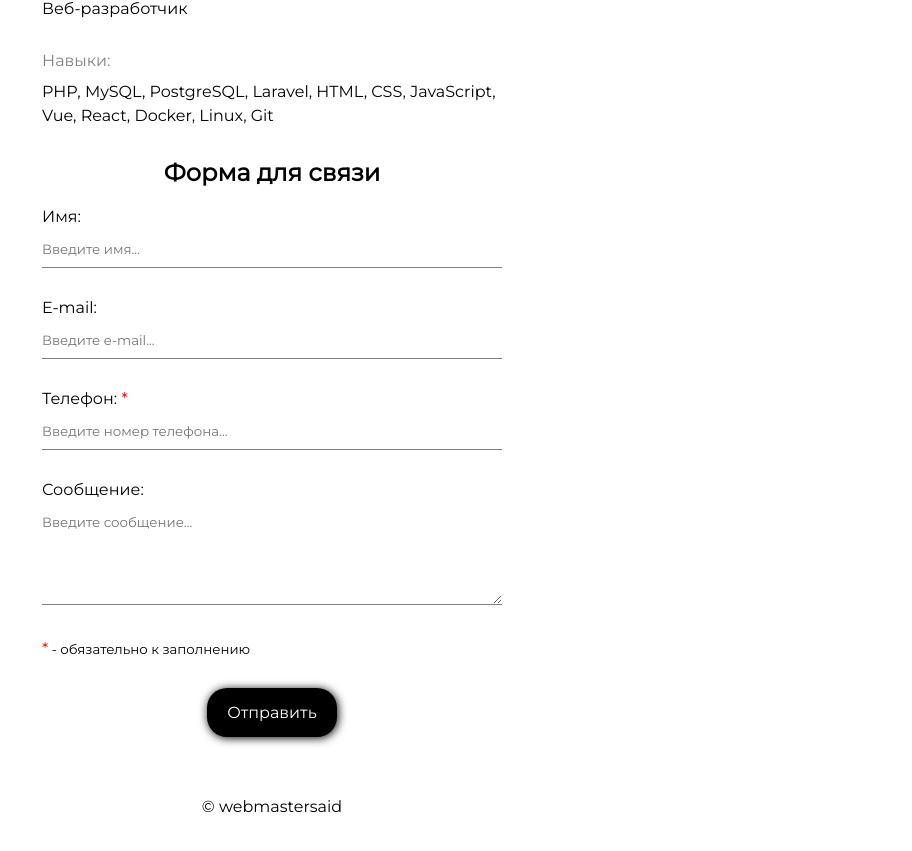
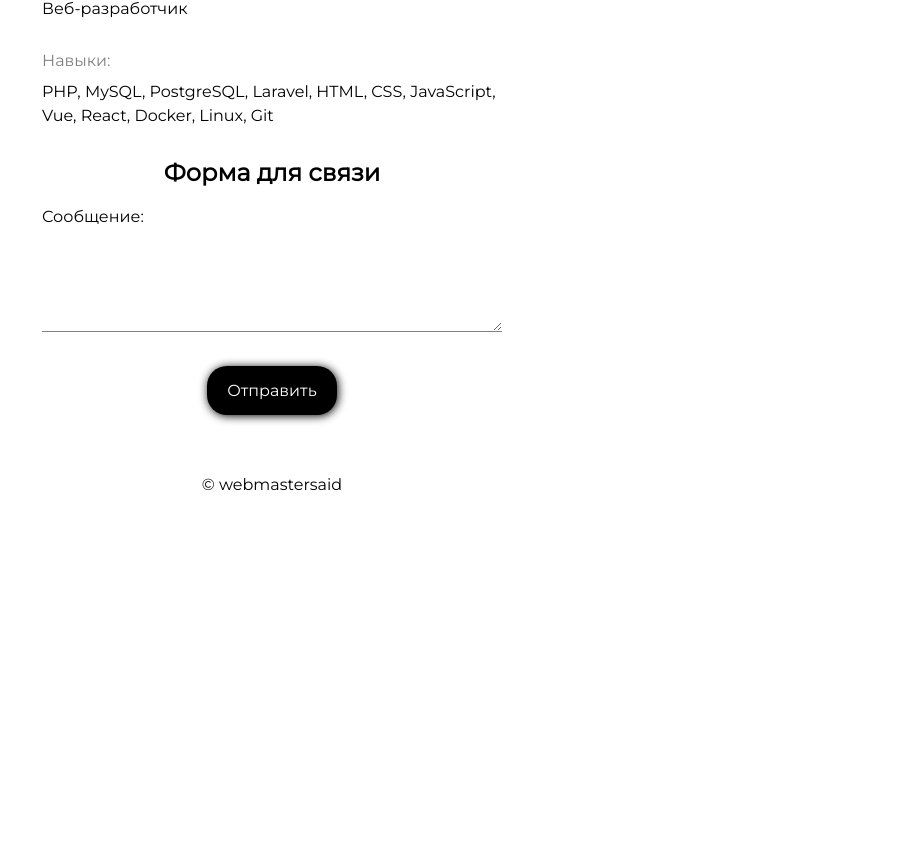
Before and after one commit to webmastersaid/webmastersaid.github.io, a plain HTML site: page ru/index.html in a window 1280 px wide. Shown: the part 151-1002 px from the top of the page, without its empty margins (368-1280 px from the left). After the commit the page ends 800 px from the top, so only its background shows below. Drawn offline with Linux system fonts and the light colour scheme.

Commit message:
update #3

```diff
--- a/ru/index.html
+++ b/ru/index.html
@@ -54,25 +54,9 @@
                 <h2>Форма для связи</h2>
                 <form id="form" action="https://formspree.io/f/xvodqpnp" method="POST">
                     <div class="form-group">
-                        <label for="name">Имя:</label>
-                        <input type="text" name="name" id="name" placeholder="Введите имя..." autocomplete="name">
-                    </div>
-                    <div class="form-group">
-                        <label for="email">E-mail:</label>
-                        <input type="email" name="email" id="email" placeholder="Введите e-mail..." autocomplete="email">
-                    </div>
-                    <div class="form-group">
-                        <label for="tel">Телефон: <span class="red-text">*</span></label>
-                        <input type="tel" name="tel" id="tel" placeholder="Введите номер телефона..." autocomplete="tel" required>
-                    </div>
-                    <div class="form-group">
                         <label for="message">Сообщение:</label>
-                        <textarea name="message" id="message" cols="15" rows="5" placeholder="Введите сообщение..."></textarea>
-                    </div>
-                    <div class="form-group">
-                        <p>
-                            <span class="red-text">*</span><small> - обязательно к заполнению</small>
-                        </p>
+                        <textarea name="message" id="message" cols="15" rows="5" placeholder="Введите сообщение..." required>
+                        </textarea>
                     </div>
                     <div class="form-btn">
                         <input class="btn" type="submit" value="Отправить">
```
Also changed, not shown: index.html (+2 -18 lines).
